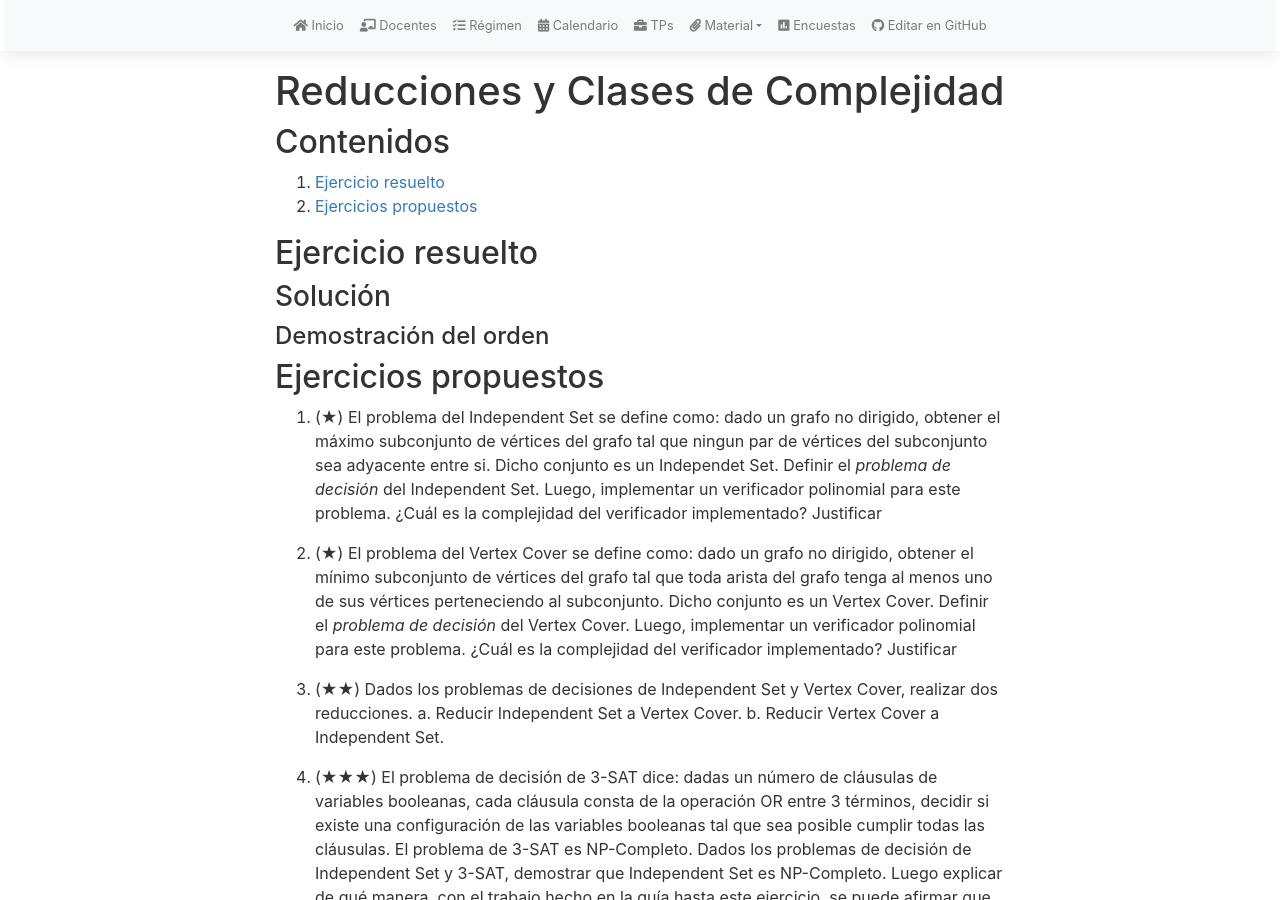
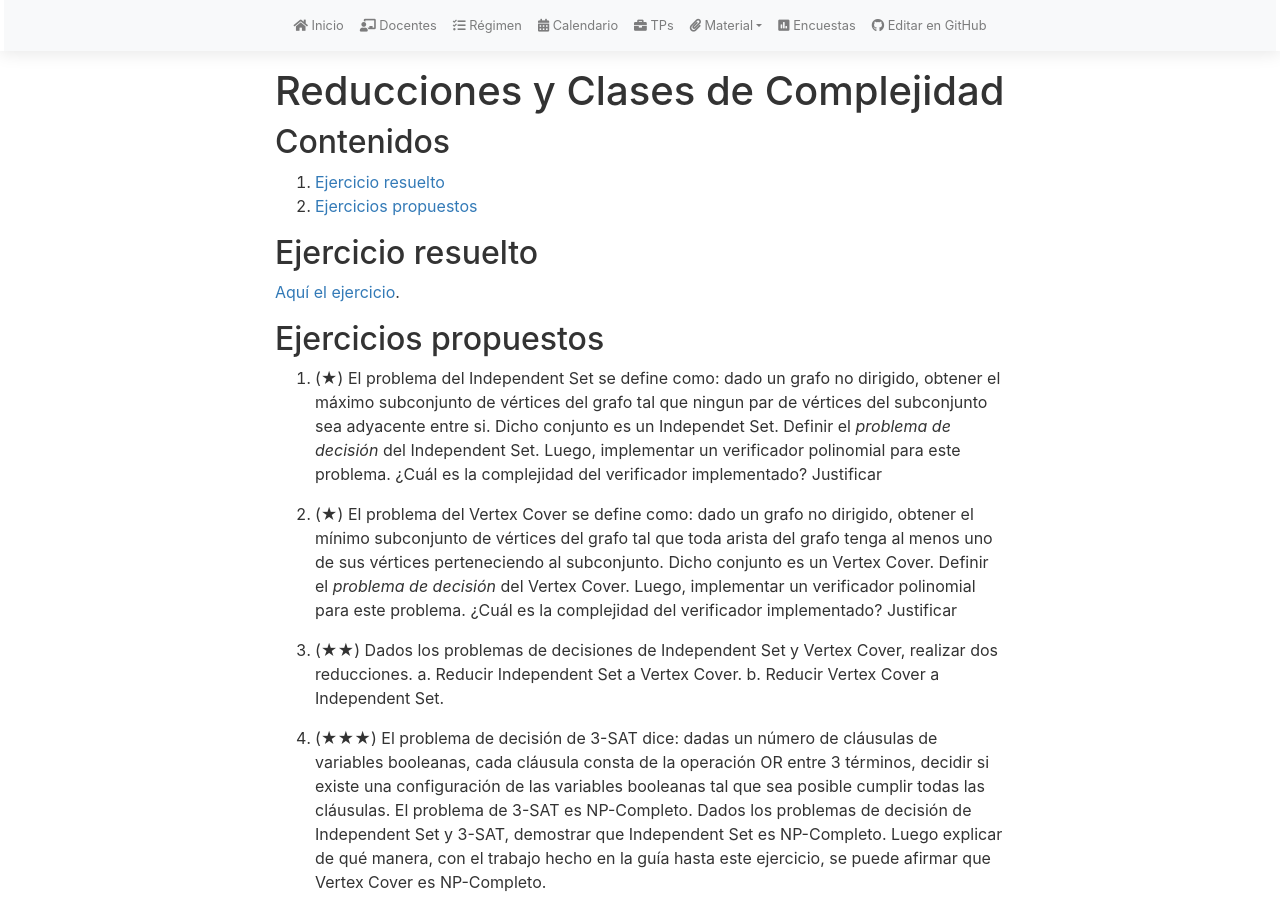
Before and after one commit to algoritmos-rw/tda_bg, a Jekyll site: the page built from material/guias/reducciones.md, in a window 1280 px wide and 900 px high. Built offline with Jekyll 4.4.1, drawn with Linux system fonts in a browser that asks for light colours; nearby versions of some CDN libraries; our own code applies the rules of GitHub Pages for plain Markdown files.

Commit message:
Ejercicio resuelto de reducciones como link

```diff
--- a/material/guias/reducciones.md
+++ b/material/guias/reducciones.md
@@ -15,9 +15,7 @@
 
 ## Ejercicio resuelto
 
-### Solución
-
-#### Demostración del orden
+[Aquí el ejercicio](https://drive.google.com/file/d/1VwJgSQzViEoLdShlNFu8OZuIN_WBtReg/view?usp=sharing).
 
 ## Ejercicios propuestos
 
```
